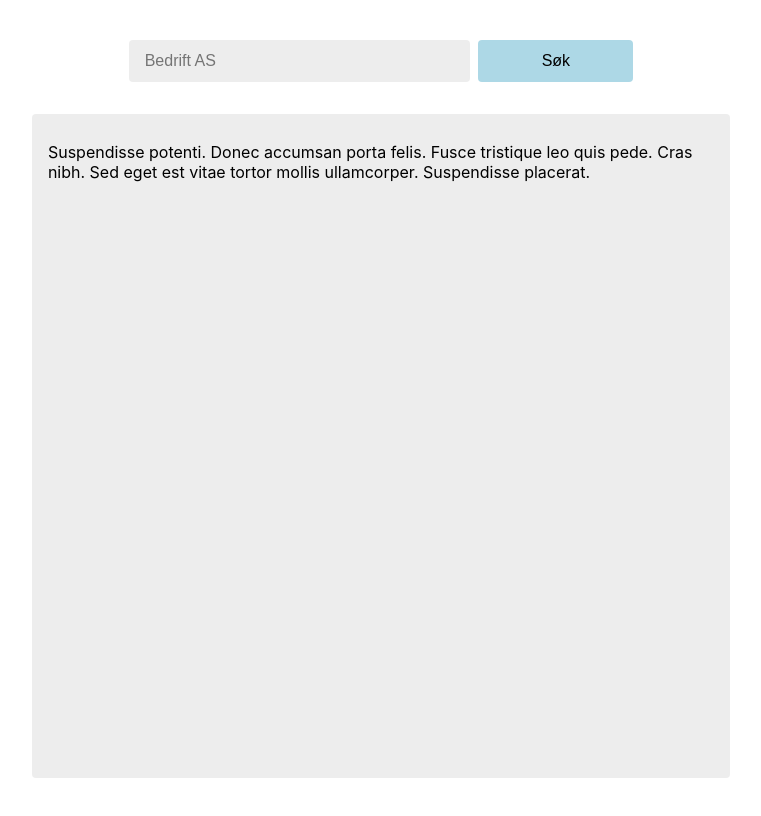
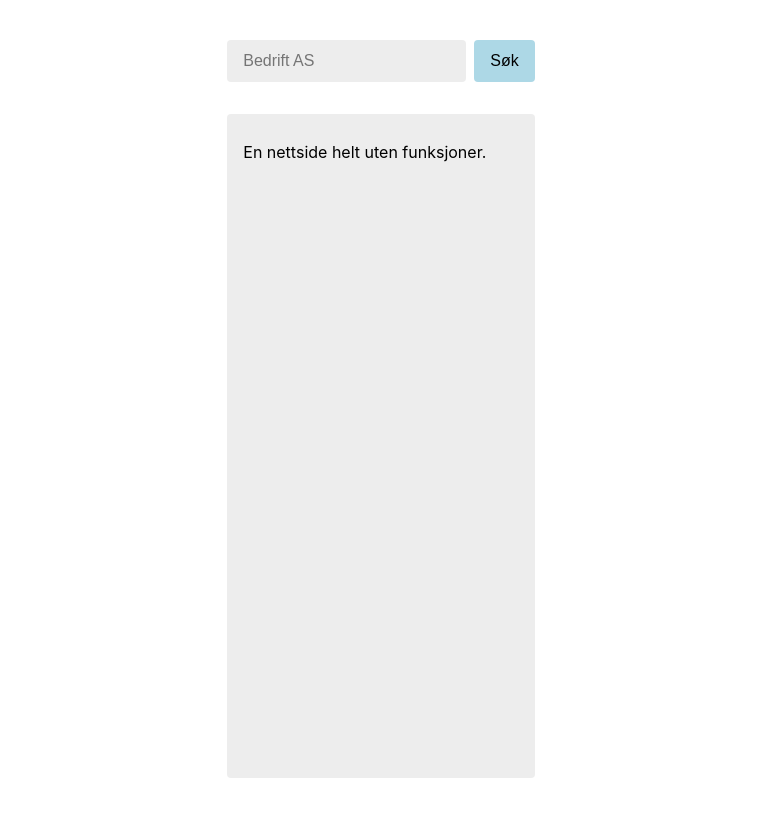
Before and after one commit to Skulsta/brreg, a React (Create React App) app: page / in a window 1280 px wide. Shown: the top 816 px of the page, without its empty margins (259-1020 px from the left). Built offline with nearby package versions, Linux system fonts and the light colour scheme.

Commit message:
Super minor

```diff
--- a/src/components/Table/Table.js
+++ b/src/components/Table/Table.js
@@ -4,11 +4,7 @@ import classes from "./Table.module.scss";
 const Table = () => {
   return (
     <div className={classes.Table + " b"}>
-      <p>
-        Suspendisse potenti. Donec accumsan porta felis. Fusce tristique leo
-        quis pede. Cras nibh. Sed eget est vitae tortor mollis ullamcorper.
-        Suspendisse placerat.
-      </p>
+      <p>En nettside helt uten funksjoner.</p>
     </div>
   );
 };
```
